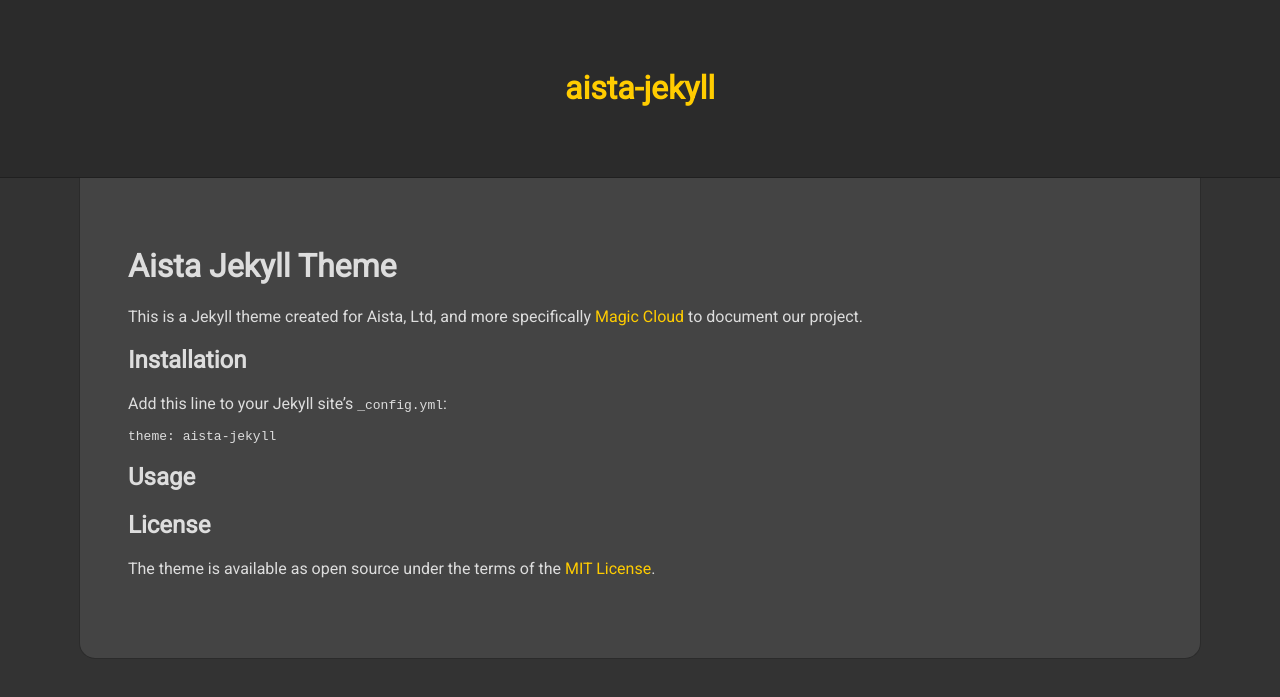
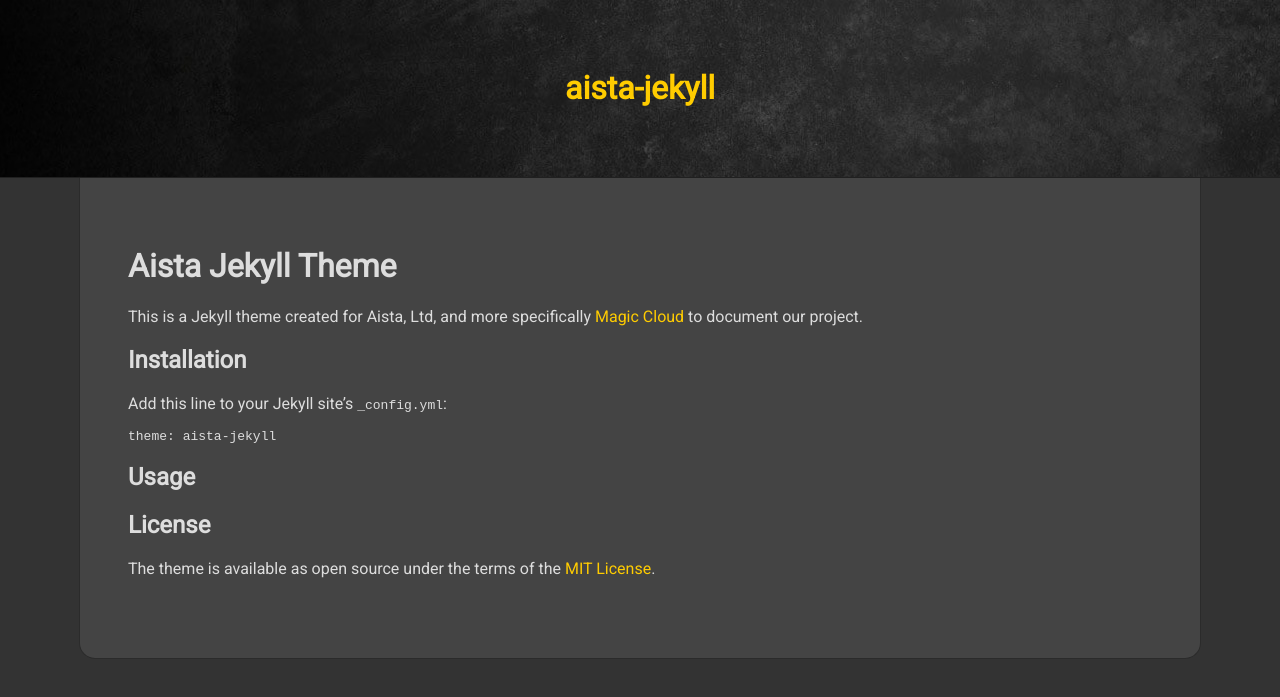
Before and after one commit to polterguy/aista-jekyll, a Jekyll site: the page built from README.md, in a window 1280 px wide. Shown: the top 697 px of the page. Built offline with Jekyll 4.4.1, drawn with Linux system fonts in a browser that asks for light colours; our own code applies the rules of GitHub Pages for plain Markdown files.

Commit message:
Update style.css

```diff
--- a/assets/style.css
+++ b/assets/style.css
@@ -17,6 +17,7 @@ a {
   text-align: center;
   border-bottom: solid 1px #202020;
   position: relative;
+  background-image: url(/assets/bg.jpeg);
 }
 
 .banner h1 {
```
